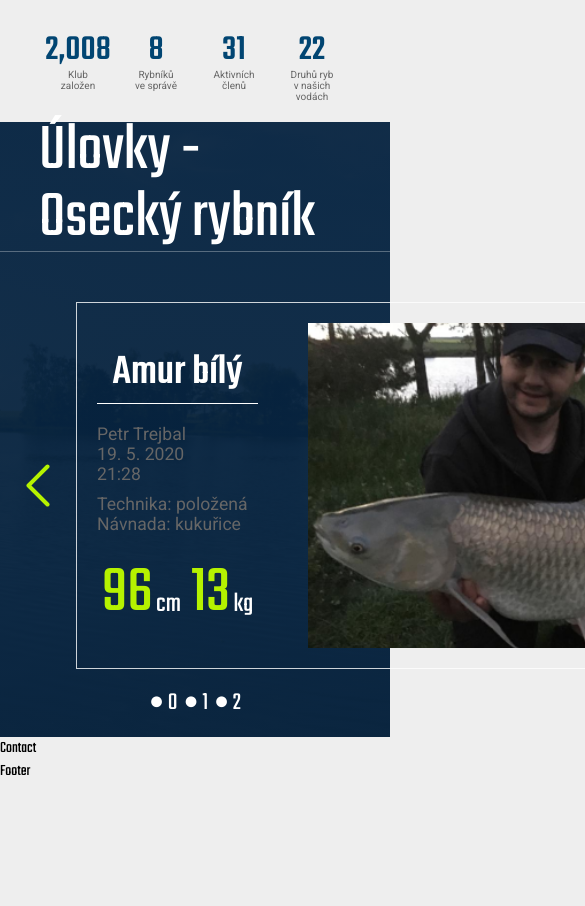
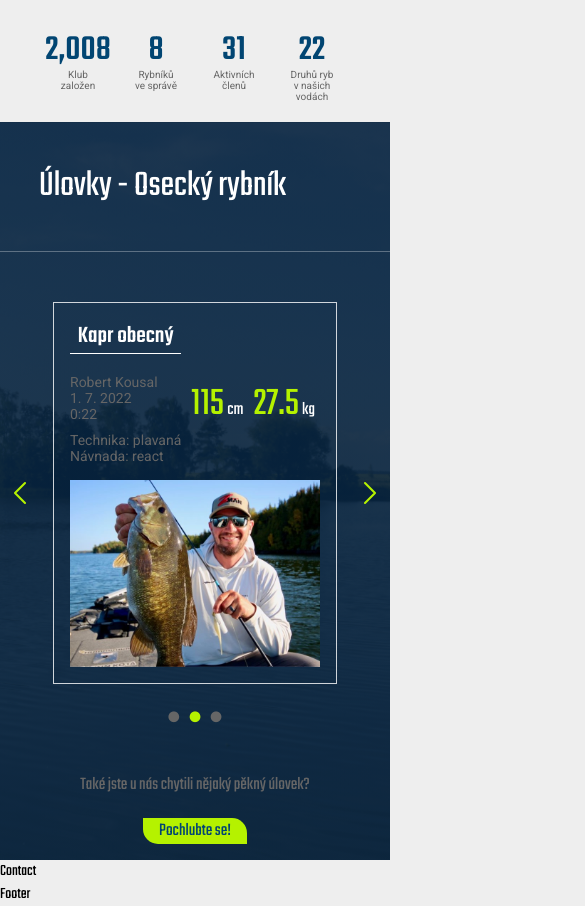
Before and after one commit to TrejbalPetr/REACT-Rybari-Knezice, a React (Create React App) app: page / in a window 390 px wide. Shown: the part 1552-2458 px from the top of the page, 585 px wide, since content can reach past the window. Before the commit the page ends 2335 px from the top, so only its background shows below. Built offline with nearby package versions, Linux system fonts and the light colour scheme.

Commit message:
Changes Slider done

```diff
--- a/src/components/catches/Catches.tsx
+++ b/src/components/catches/Catches.tsx
@@ -39,9 +39,13 @@ const Catches = () => {
 
 
   return (
-    <div className='Catches'>
+    <div className='Catches' id='catches'>
       <h1>Úlovky - Osecký rybník</h1>
       <Slider slides={slides}/>
+      <div className='CatchesDown'>
+        <h4>Také jste u nás  chytili nějaký pěkný úlovek?</h4>
+        <button>Pochlubte se!</button>
+      </div>
     </div>
   )
 }
--- a/src/components/catches/Slider.tsx
+++ b/src/components/catches/Slider.tsx
@@ -1,4 +1,4 @@
-import { useState } from "react";
+import { useState, useEffect } from "react";
 import ChevronLeft from "../../images/chevron-left.svg";
 import ChevronRight from "../../images/chevron-right.svg";
 import { COLORS } from "../../colors";
@@ -7,20 +7,32 @@ import "./catches.css";
 
 const Slider = ({ slides }) => {
   const [currentIndex, setCurrentIndex] = useState(0);
+
   const goToPrevious = () => {
     const isFirstSlide = currentIndex === 0;
     const newIndex = isFirstSlide ? slides.length - 1 : currentIndex - 1;
     setCurrentIndex(newIndex);
   };
+
   const goToNext = () => {
     const isLastSlide = currentIndex === slides.length - 1;
     const newIndex = isLastSlide ? 0 : currentIndex + 1;
     setCurrentIndex(newIndex);
   };
+
   const goToSlide = (slideIndex) => {
     setCurrentIndex(slideIndex);
   };
-  let DotColor = COLORS.white;
+
+  useEffect (() => {
+        const slideInterval = setInterval(() => {
+            const isLastSlide = currentIndex === slides.length - 1;
+            const newIndex = isLastSlide ? 0 : currentIndex + 1;
+            setCurrentIndex(newIndex);
+        }, 3000)
+
+        return () => clearInterval(slideInterval)
+  })
 
 
 
@@ -28,7 +40,7 @@ const Slider = ({ slides }) => {
     <div className="Slider">
         <div className="SliderFish">
             <img src={ChevronLeft} alt="Chevron Left" onClick={goToPrevious}/>
-            <div className='Card'>
+            <div className="Card">
                 <div className="CardText">
                     <div className='FishText'>
                         <h2 style={{color: COLORS.white}}>{slides[currentIndex].title}</h2>
@@ -55,8 +67,8 @@ const Slider = ({ slides }) => {
         </div>
         <div className="Dots">
             {slides.map((slide, slideIndex) => (
-                <div className="DotStyle" style={{color: DotColor}} key={slideIndex} onClick={() => goToSlide(slideIndex)}>
-                    ● {slideIndex}
+                <div className={`DotStyle${slideIndex === currentIndex ? " Active": ""}`} key={slideIndex} onClick={() => goToSlide(slideIndex)}>
+                    ●
                 </div>
             ))}
         </div>
--- a/src/components/catches/catches.css
+++ b/src/components/catches/catches.css
@@ -1,5 +1,5 @@
 .Catches {
-    background-image: linear-gradient(rgba(7, 36, 65, 0.95),rgba(7, 36, 65, 0.95)),url("../../images/Catches.png");
+    background-image: linear-gradient(rgba(7, 36, 65, 0.90),rgba(7, 36, 65, 0.90)),url("../../images/Catches.png");
     width: 100%;
     background-position: center;
     background-size: cover;
@@ -20,21 +20,26 @@
     display: flex;
     flex-direction: column;
     justify-content: space-between;
+    padding: 0 10%;
 }
 
 .SliderFish {
     display: flex;
     flex-direction: row;
     justify-content: space-between;
+    align-items: center;
     padding-bottom: 1rem;
 }
 
 .Card {
     display: flex;
+    white-space: nowrap;
     flex-direction: row;
     justify-content: center;
     border: 1px solid rgba(255, 255, 255, 0.8);
     padding: 20px;
+    width: 750px;
+    transition: ease 1s;
 }
 
 .CardText {
@@ -94,9 +99,9 @@
     display: flex;
     flex-direction: column;
     width: 500px;
-    height: 280px;
     margin: 0 auto;
     height: 325px;
+    max-width: 450px;
 }
 
 .Dots {
@@ -111,4 +116,138 @@
     margin: 0 3px;
     cursor: pointer;
     font-size: 25px;
+    color: var(--greyText);
 }
+
+.CatchesDown {
+    display: flex;
+    flex-direction: row;
+    justify-content: right;
+    align-items: center;
+    padding: 1rem 10%;
+}
+
+.CatchesDown h4 {
+    color: var(--greyText);
+    padding: 1rem;
+}
+
+.CatchesDown button {
+    background-color: var(--green);
+    color: var(--blue);
+}
+
+.Active {
+    color: var(--green);
+}
+
+@media screen and (max-width: 1100px) {
+    .Slider {
+        padding: 0 5%;
+    }
+}
+
+@media screen and (max-width: 1000px) {
+    .Card {
+        flex-direction: column;
+        align-items: center;
+        padding: 1rem;
+        width: auto;
+    }
+
+    .CardText {
+        padding: 0;
+        flex-direction: row;
+        justify-content: space-between;
+        padding-bottom: 1rem;
+        width: 100%;
+    }
+
+    .Img {
+        margin: 0;
+    }
+
+    .Measures {
+        justify-content: center;
+        align-items: center;
+    }
+}
+
+@media screen and (max-width: 730px) {
+    .Catches h1 {
+        font-size: 56px;
+    }
+
+    .Img {
+        width: 350px;
+        height: 262.5px;
+    }
+    .Slider {
+        padding: 0;
+    }
+
+    .CatchesDown{
+        flex-direction: column;
+    }
+}
+
+@media screen and (max-width: 550px) {
+    .Catches h1 {
+        font-size: 37px;
+    }
+
+    .FishText h2 {
+        font-size: 32px;
+    }
+
+    .Measures div h2{
+        font-size: 55px;
+    }
+
+    .Measures div h4 {
+        font-size: 28px;
+        padding-top: 22px;
+        line-height: 100%;
+    }
+
+    .Img {
+        width: 250px;
+        height: 187.5px;
+    }
+
+    .CatchesDown h4, .CatchesDown button{
+        font-size: 24px;
+    }
+
+    .SliderFish img{
+        height: 40px;
+    }
+
+    .CatchesDown {
+        padding: 0.5rem 5%;
+    }
+}
+
+@media screen and (max-width: 430px) {
+    .CatchesDown h4, .CatchesDown button{
+        font-size: 18px;
+    }
+
+    .Measures div h2{
+        font-size: 40px;
+    }
+
+    .Measures div h4 {
+        font-size: 18px;
+        padding-top: 18px;
+        line-height: 100%;
+    }
+
+    .FishText p {
+        font-size: 14px;
+    }
+
+    .FishText h2 {
+        font-size: 24px;
+    }
+}
```
Also changed, not shown: src/App.tsx (line endings or trailing spaces).
